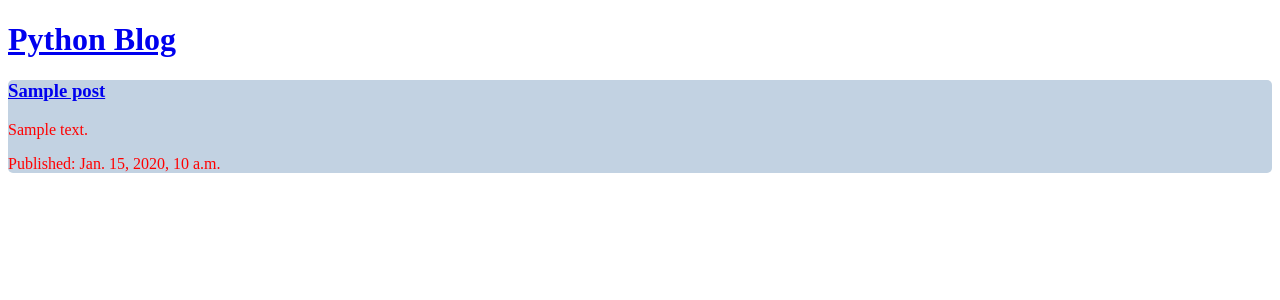
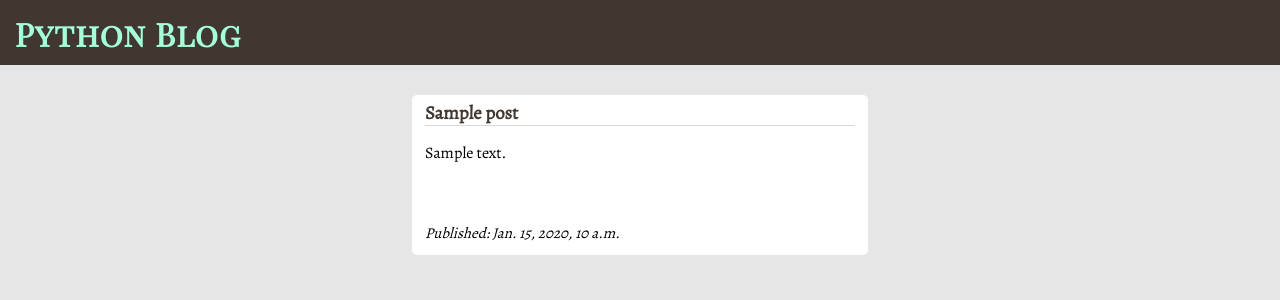
Before and after one commit to Heartheater/python-blog, a Django app: template blog/templates/blog/post_detail.html in a window 1280 px wide. Shown: the top 300 px of the page. Run offline with Django 3.2, Linux system fonts and the light colour scheme; the template is opened without the code that fills it: most values are stand-ins (such as "Sample title", 1, 10 or a date in 2020); some libraries are stand-ins or nearby versions.

Commit message:
added css styles

```diff
--- a/blog/static/css/blog.css
+++ b/blog/static/css/blog.css
@@ -1,7 +1,101 @@
-.post-container{
-    background-color: #c2d2e2;
+body {
+    margin: 0;
+    font-family: Arial;
+    background-color: #e6e6e6; }
+
+  a {
+    text-decoration: none;
+    color: #403731; }
+
+  a:hover {
+    color: #51aed2; }
+
+  button:hover {
+    cursor: pointer; }
+
+  /************************* HEADER *********************/
+  #header {
+    background-color: #403731;
+    text-align: center;
+    margin: 0 0 20px 0;
+    padding: 12px 15px 10px 15px;
+    display: flex;
+    justify-content: space-between;
+    font-family: 'Playfair Display SC', serif;
+    letter-spacing: 1px; }
+    #header h1 {
+      margin: 0; }
+    #header a {
+      color: #a5ffd9 !important; }
+    #header .header-menu {
+      padding-top: 13px; }
+
+  /************************* BLOG POSTS *********************/
+  #blog-posts {
+    display: flex;
+    flex-wrap: wrap;
+    justify-content: center; }
+
+  .post-container {
+    font-family: 'Alegreya', serif;
+    width: 70vw;
+    min-width: 300px;
+    max-width: 430px;
+    height: 150px;
+    background-color: #ffffff;
+    padding: 5px 13px;
     border-radius: 5px;
-}
-body{
-    color: red;
-}
+    margin: 10px; }
+    .post-container .post-top {
+      display: flex;
+      justify-content: space-between;
+      border-bottom: solid #d8d6d6 1px; }
+    .post-container .post-title {
+      margin: 0; }
+    .post-container .post-text {
+      text-overflow: ellipsis;
+      max-height: 65px;
+      min-height: 65px;
+      flex-wrap: wrap;
+      overflow: hidden; }
+    .post-container .publish-date {
+      font-size: 15px;
+      font-style: italic; }
+
+  /************************* POST DETAIL *********************/
+  .post-detail {
+    font-family: 'Alegreya', serif;
+    width: 80vw;
+    background-color: #ffffff;
+    padding: 5px 13px;
+    border-radius: 5px;
+    margin-top: 10px; }
+    .post-detail .post-top {
+      display: flex;
+      justify-content: space-between;
+      border-bottom: solid #d8d6d6 1px; }
+    .post-detail .post-title {
+      font-size: 25px;
+      margin: 0; }
+    .post-detail .post-text {
+      padding: 15px 0 0 0;
+      text-overflow: ellipsis;
+      min-height: 20vh;
+      flex-wrap: wrap;
+      overflow: hidden; }
+    .post-detail .publish-date {
+      font-size: 15px;
+      font-style: italic; }
+
+  /************************* NEW POST FORM *********************/
+  .save-post-btn {
+    background-color: #d8d6d6;
+    width: 50px;
+    height: 40px;
+    border: solid #403731 2px;
+    border-radius: 5px;
+    font-size: 15px;
+    padding: 0; }
+
+  .save-post-btn:hover {
+    background-color: #a5ffd9; }
--- a/blog/templates/blog/base.html
+++ b/blog/templates/blog/base.html
@@ -7,8 +7,10 @@
     <meta name="viewport" content="width=device-width,initial-scale=1">
 
     <title>Python Blog</title>
+    <link href="https://fonts.googleapis.com/css?family=Alegreya|Playfair+Display+SC" rel="stylesheet">
     <link rel="stylesheet" href="https://use.fontawesome.com/releases/v5.6.3/css/all.css" integrity="sha384-UHRtZLI+pbxtHCWp1t77Bi1L4ZtiqrqD80Kn4Z8NTSRyMA2Fd33n5dQ8lWUE00s/" crossorigin="anonymous">
     <link rel="stylesheet" href='{% static "css/blog.css" %}'>
+
 </head>
 
 <body>
@@ -17,7 +19,7 @@
         <div class="header-menu">
             {% if user.is_authenticated %}
             <a class="add-post" href="{% url 'post_new' %}">
-                <i class="fas fa-plus fa-lg"></i>
+                <i class="fas fa-plus-square fa-2x"></i>
             </a>
             {% endif %}
         </div>
--- a/blog/templates/blog/post_detail.html
+++ b/blog/templates/blog/post_detail.html
@@ -2,14 +2,16 @@
 
 {% block content %}
     <div class="post-container">
-        {% if user.is_authenticated %}
-        <a class="edit-post" href="{% url 'post_edit' pk=post.pk %}">
-            <i class="fas fa-edit"></i>
-        </a>
-        {% endif %}
-        <h3 class="post-title">
-            <a href="{% url 'post_detail' pk=post.pk %}">{{post.title}}</a>
-        </h3>
+        <div class="post-top">
+            <h3 class="post-title">
+                <a href="{% url 'post_detail' pk=post.pk %}">{{post.title}}</a>
+            </h3>
+            {% if user.is_authenticated %}
+            <a class="edit-post" href="{% url 'post_edit' pk=post.pk %}">
+                <i class="fas fa-edit"></i>
+            </a>
+            {% endif %}
+        </div>
         <p class="post-text">{{post.text|linebreaksbr}}</p>
         {% if post.published_date %}
         <p class="publish-date">Published: {{post.published_date}}</p>
```
